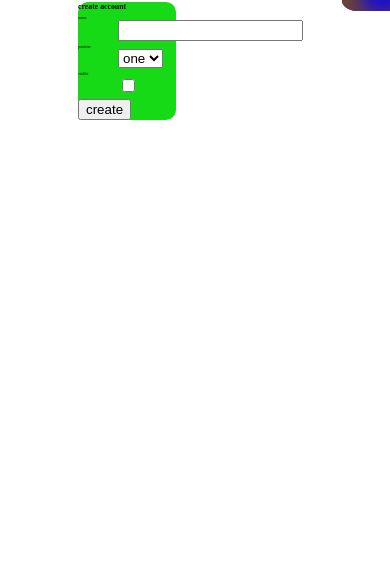
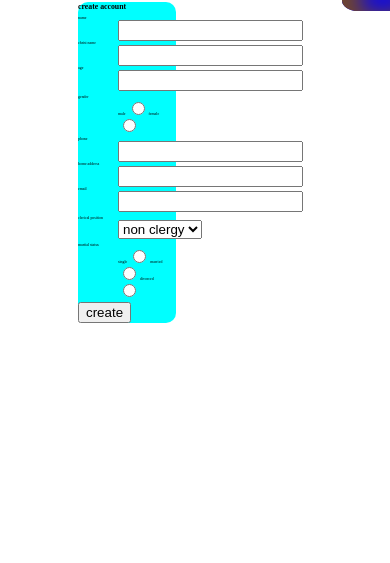
Before and after one commit to natanem21/kanisa, a PHP site: page /guest/req_membership.php in a window 390 px wide. Shown: the part 88-651 px from the top of the page. Run offline with PHP 8.4, Linux system fonts and the light colour scheme; some libraries are stand-ins or nearby versions.

```diff
--- a/guest/about_this_church.php
+++ b/guest/about_this_church.php
@@ -3,7 +3,7 @@ $direct="<a href ='index.php'> <img src='book.svg' alt='profile image' class='pr
 include("header.php");
 ?>
     <div class="c2">
-
+<img src="gg.png" alt="body image" class="clipo"/>
     </div>
 
 <?php include("footer.php");?>
--- a/guest/redirect.php
+++ b/guest/redirect.php
@@ -1,3 +1,4 @@
+<?php session_start();?>
 <!DOCTYPE html>
 <html lang="en">
 <head>
--- a/guest/req_membership.php
+++ b/guest/req_membership.php
@@ -1,3 +1,4 @@
+<?php require_once("../private/shared/database.php");?>
 <?php $title="registration page";
 $direct="<a href ='index.php'><img src='book.svg' alt='profile image' class='profile rect'>";
 include("header.php");
@@ -6,34 +7,73 @@ include("header.php");
         <h1>create account</h1>
         <form action="req_membership.php" method="post">
                 <dl>
-                <dt>name</dt>
+                    <dt><label for="u_name">name</label></dt>
+                        <dd><input type="text" name="u_name" id=""></dd>
+                    <dt><label for="c_name">christ name</label></dt>
+                       <dd> <input type="text" name="c_name" id=""></dd>
+                    <dt><label for="age">age</label></dt>
+                       <dd> <input type="number" name="age" id=""></dd>
+                </dl>
+                <dl>
+                    <dt>gender</dt>
                         <dd>
-                    <input type="text" name="menu_name" id="">
+                            <label for="gender">male</label>
+                                <input type="radio" name="gender" value="0">
+                            <label for="gender">female</label>
+                                <input type="radio" name="gender" value="1">
                         </dd>
                 </dl>
+
                 <dl>
-                <dt>position</dt>
+                    <dt> <label for="phone_addr">phone</label></dt>
+                        <dd>  <input type="text" name="phone_addr" id=""></dd>
+                    <dt> <label for="home_addr">home address</label></dt>
+                        <dd><input type="text" name="home_addr" id=""></dd>
+                    <dt> <label for="email_addr">email</label> </dt>
+                        <dd><input type="email" name="email_addr" id=""></dd>
+                </dl>
+                <dl>
+                    <dt>clerical position</dt>
                         <dd>
                             <select name="position" id="">
-                        <option value="1">one</option>
-                            <option value="2">two</option>
+                                <option value="1">non clergy</option>
+                                <option value="2">deacon</option>
+                                <option value="3">priest</option>
+                                <option value="4">monk</option>
                             </select>
                         </dd>
                 </dl>
                 <dl>
-                <dt>visible</dt>
+                    <dt>martial status</dt>
                         <dd>
-
-
-                    <input type="hidden" name="visible" value="0">
-                    <input type="checkbox" name="visible" value="1"></dd>
-
-
-
+                            <label for="martial">single</label>
+                                <input type="radio" name="martial" value="0">
+                            <label for="martial">married</label>
+                                <input type="radio" name="martial" value="1">
+                            <label for="martial">divorced</label>
+                                <input type="radio" name="martial" value="2">
+                        </dd>
                 </dl>
                 <div id="operation">
                     <input type="submit" value="create" name="sb">
                 </div>
         </form>
 </div>
+<?php
+if(isset($_POST['sb']))
+{
+    $sql = " INSERT INTO
+    members(`name`,`christ_name`,`age`,`gender`,`phone`,`address`,`email`,`martial_stat`,`clerical_pos`,`password`)
+     VALUES('$_POST[u_name]','$_POST[c_name]','$_POST[age]','$_POST[gender]','$_POST[phone_addr]','$_POST[home_addr]','$_POST[email_addr]','$_POST[martial]','$_POST[position]','123')";
+    if($DBC->query($sql))
+{
+    echo " data added succesfully ";
+}
+else{
+    echo "error: ".$DBC->error;
+}
+
+}
+?>
+
  <?php include("footer.php");?>
--- a/guest/style.css
+++ b/guest/style.css
@@ -32,6 +32,13 @@ body{
 .rect
 {
     border-radius:0;
+}
+.clipo{
+    clip-path: circle(10% at 50% 50%);
+    position:relative;
+
+    width: 50vw;
+    height: 50vw;
 }
             /*================
             containers
@@ -83,7 +90,7 @@ nav a:link{
 .cent{
    align-items: center;
    margin-left: 20vw;
-  background-color: #16da16;
+  background-color:#16da16;
    width: 25vw;
    border-radius: 10px;
    font-size:1vw;
@@ -151,3 +158,19 @@ nav{
     height: 100%;
     border: none;
 }
+
+/*================
+            responsive
+             ============*/
+@media  only screen and (max-width:600px){
+    .cent{
+        align-items: center;
+        margin-left: 20vw;
+       background-color:aqua;
+        width: 25vw;
+        border-radius: 10px;
+        font-size:1vw;
+
+     }
+
+}
--- a/private/shared/database.php
+++ b/private/shared/database.php
@@ -5,19 +5,19 @@ $DB_USER = "root";
 $DB_PASSWORD="";
 $DB_NAME = "CHMS";
 
+/*
+$DBC= new mysqli($DB_SERVER,$DB_USER,$DB_PASSWORD); */
 
-$DBC= new mysqli($DB_SERVER,$DB_USER,$DB_PASSWORD);
-
-$sql =
+/* $sql =
 " CREATE DATABASE IF NOT exists $DB_NAME;";
 
 
 if($DBC->query($sql)===TRUE)
-    {
+    { */
 
         $DBC= new mysqli($DB_SERVER,$DB_USER,$DB_PASSWORD,$DB_NAME);
         global $DBC;
-    }
+   /*  }
 else
     {
         echo "error: ".$DBC->error;
@@ -27,15 +27,33 @@ $sql = " CREATE TABLE IF NOT exists members(
         `name` VARCHAR(20),
         `password` VARCHAR(20),
          PRIMARY KEY(`id`)); ";
-//$sql = " DROP TABLE members";
-if($DBC->query($sql))
+//$sql = " DROP TABLE members"; */
+
+/*
+
+//this has been added to modify the first table to hokd more information
+
+$sql = "ALTER TABLE members ADD COLUMN `christ_name` varchar(20)  AFTER `name`;";
+ $sql = "ALTER TABLE members ADD COLUMN `age` INT  AFTER `christ_name`,
+                            ADD COLUMN `gender` TINYINT,
+                            ADD COLUMN `phone` INT,
+                            ADD COLUMN `address` VARCHAR(32),
+                            ADD COLUMN `email` VARCHAR(20),
+                            ADD COLUMN `martial_stat` INT,
+                            ADD COLUMN `clerical_pos` INT,
+                            ADD COLUMN `reg_date` DATE;";
+ $sql = "ALTER TABLE members ADD COLUMN `status` TINYINT ;";
+ if($DBC->query($sql))
 {
-   // echo "created table";
+   echo "created table";
 }
 else{
     echo "error: ".$DBC->error;
 }
-/* $sql = " INSERT INTO members(`name`,`password`) VALUES('estifanos','123')";
+
+
+
+$sql = " INSERT INTO members(`name`,`password`) VALUES('estifanos','123')";
 if($DBC->query($sql))
 {
     echo " data added succesfully ";
@@ -43,8 +61,8 @@ if($DBC->query($sql))
 else{
     echo "error: ".$DBC->error;
 } */
-$sql = " SELECT * FROM members ORDER BY `id` ASC";
-$result = $DBC->query($sql);
+/* $sql = " SELECT * FROM members ORDER BY `id` ASC";
+$result = $DBC->query($sql); */
 /* if($result)
 {
    for($i=0;$i<mysqli_num_rows($result);$i++)
@@ -58,8 +76,8 @@ else{
 } */
 //using while loop
 
-while($x = mysqli_fetch_assoc($result))
+/* while($x = mysqli_fetch_assoc($result))
 {
     //echo $x['name']."<br/>";
-}
+} */
 ?>
--- /dev/null
+++ b/private/shared/logout.php
@@ -0,0 +1,5 @@
+<?php
+session_start();
+session_destroy();
+header("location:"."/chms_for_eotc/guest");
+?>
```
Also changed, not shown: guest/login.php (+31 -9 lines), private/shared/header.php (+5 -3 lines), private/shared/init.php (+9 -0 lines), private/shared/secret.php (added, +14 -0 lines), public/members/style.css (+7 -1 lines). Lines whose indentation alone changed are shown as unchanged.
